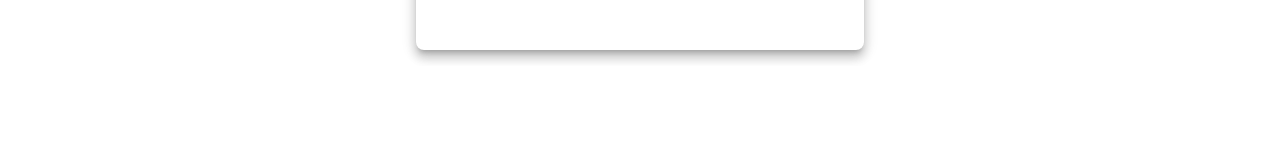
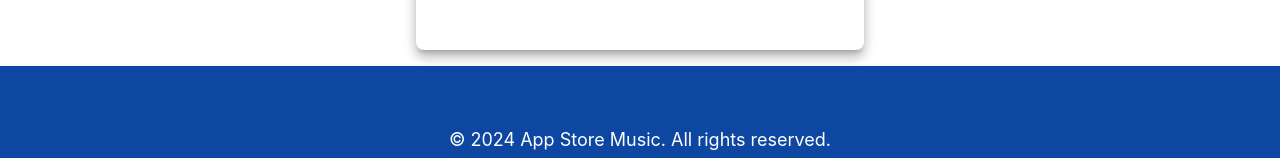
Before and after one commit to leonardo-canteros/VueFinalProject, a Vue app: page / in a window 1280 px wide. Shown: the part 1207-1365 px from the top of the page. Before the commit the page ends 1273 px from the top, so only its background shows below. Built offline with nearby package versions, Linux system fonts and the light colour scheme.

Commit message:
Update main layout structure with header, main, and footer components

```diff
--- a/src/App.vue
+++ b/src/App.vue
@@ -1,16 +1,20 @@
 <script setup lang="ts">
 
-import NavBar from '@/components/NavBar.vue'
+import NavBar from '@/components/NavBar.vue';
+import FooterComponent from '@/components/FooterComponent.vue';
 
 </script>
 
 <template>
   <header>
-    <div>
-       <NavBar></NavBar>
-    </div>
+    <NavBar></NavBar>
   </header>
+  <main>
 
+  </main>
+  <footer>
+    <FooterComponent></FooterComponent>
+  </footer>
 </template>
 
 <style scoped>
```
